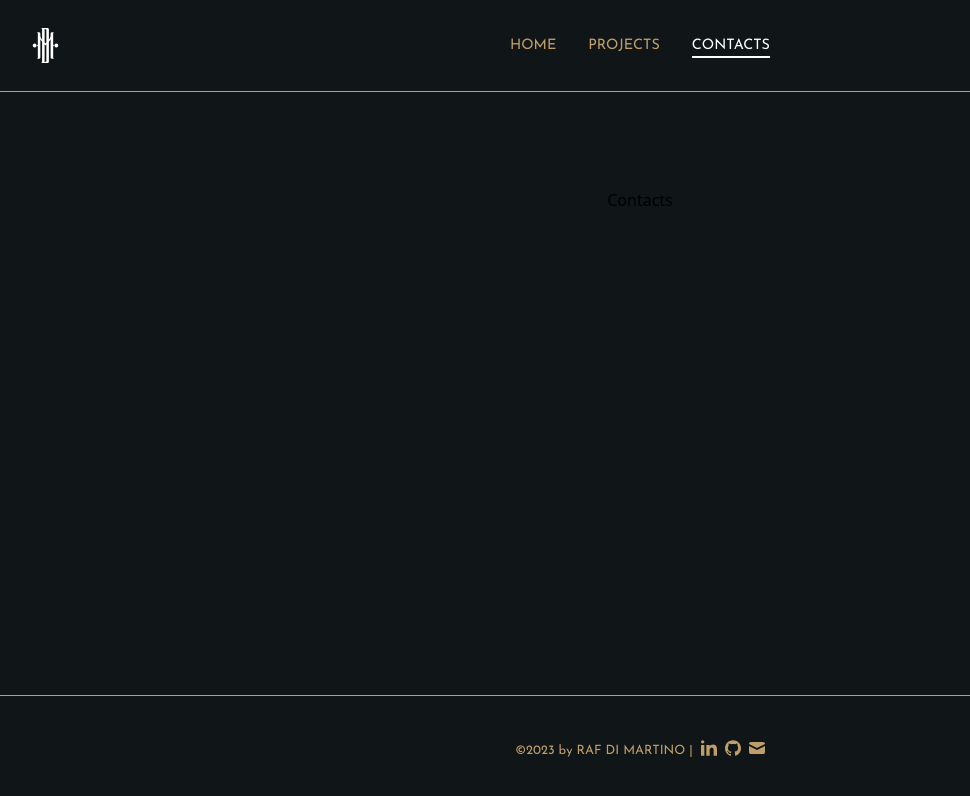
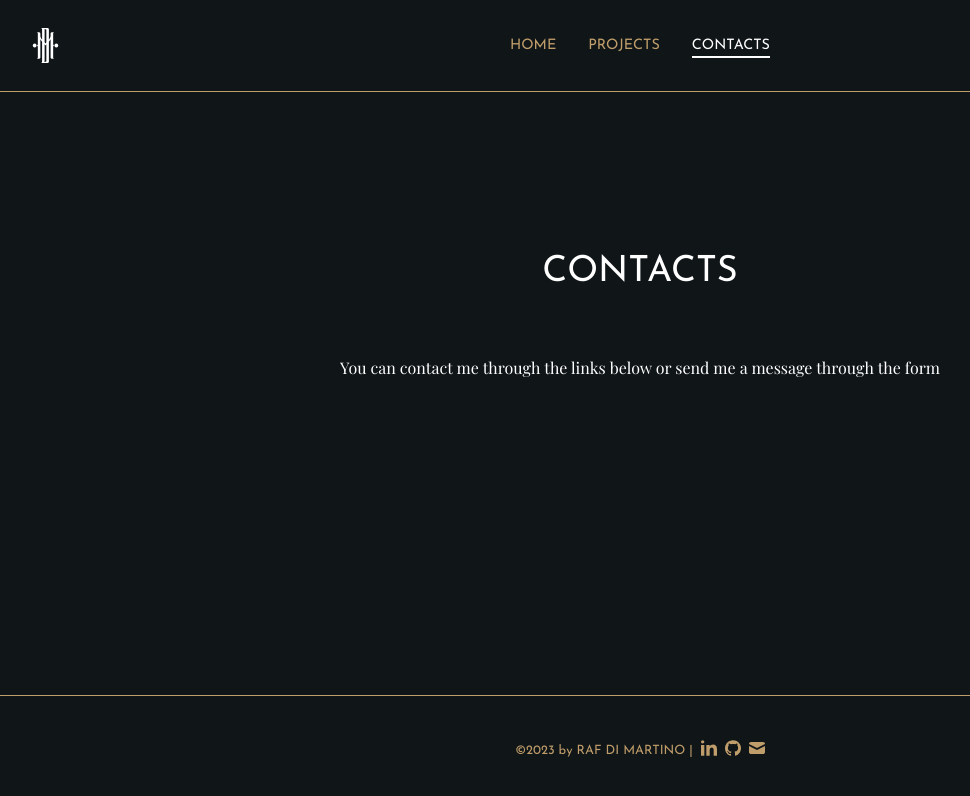
Before and after one commit to RafDiMartino/portfolio-2023, a Next.js app: page /contacts in a window 1280 px wide. Shown: the top 796 px of the page, without its empty margins (0-970 px from the left). Built offline with nearby package versions, Linux system fonts and the light colour scheme; a web font is replaced by a local one.

Commit message:
adding heading component

```diff
--- /dev/null
+++ b/app/components/pageHeading/Heading.tsx
@@ -0,0 +1,37 @@
+"use client"
+import React, { useEffect } from 'react'
+import classes from "./projectHeading.module.css"
+import gsap from 'gsap'
+// import headings from "../../data/headings.json"
+
+interface headings {
+  title: string;
+  standfirst: string[];
+}
+
+export const ProjectHeading = ({title, standfirst} : headings) => {
+
+  useEffect(() => {
+
+    gsap.fromTo(
+      ".headingAnimation",
+      {
+        autoAlpha: 0,
+      },
+      {
+        autoAlpha: 1,
+        duration: 1,
+        ease: "power2.inOut",
+      }
+    )
+  }, [])
+
+  return (
+    <div className={`${classes.headingContainer} headingAnimation`}>
+      <h1 className={classes.pageHeader}>{title}</h1>
+      <div className={classes.standfirst}>
+      {standfirst.map((s, i) => <p key={i}>{s}</p>)}
+      </div>
+    </div>
+  )
+}
--- a/app/components/projectPageHeading/ProjectHeading.tsx
+++ /dev/null
@@ -1,33 +0,0 @@
-"use client"
-import React, {useEffect} from 'react'
-import classes from "./projectHeading.module.css"
-import gsap from 'gsap'
-
-export const ProjectHeading = () => {
-
-    useEffect(() => {
-
-        gsap.fromTo(
-          ".headingAnimation",
-          {
-            autoAlpha: 0,
-          },
-          {
-            autoAlpha: 1,
-            duration: 1,
-            ease: "power2.inOut",
-            // delay: 1
-          }
-        )
-      }, [])
-
-    return (
-        <div className={`${classes.headingContainer} headingAnimation`}>
-            <h1 className={classes.pageHeader}>PROJECTS</h1>
-            <div className={classes.standfirst}>
-                <p>Here are displayed all my web projects since I have started playing with web technologies.</p>
-                <p>Below you can search the by technogy to view only to the projects you are interested in.</p>
-            </div>
-        </div>
-    )
-}
--- /dev/null
+++ b/app/contacts/page.module.css
@@ -0,0 +1,7 @@
+.pageContainer {
+    @apply flex flex-col items-center justify-center w-full px-5 pt-40;
+
+    & > * {
+        margin-bottom: 4rem;
+    }
+}
--- a/app/contacts/page.tsx
+++ b/app/contacts/page.tsx
@@ -1,4 +1,7 @@
 import React from 'react'
+import classes from "./page.module.css"
+import { ProjectHeading } from '../components/pageHeading/Heading'
+import headings from "../data/headings.json"
 
 export const metadata = {
     title: 'Raf Di Martino | Contacts',
@@ -7,8 +10,18 @@ export const metadata = {
 
 export default function Page() {
   return (
-    <main className="flex flex-col items-center justify-between p-24">
-      <div>Contacts</div>
+    <main className={classes.pageContainer}>
+      <ProjectHeading title={headings.contacts.title} standfirst={headings.contacts.standfirst}/>
+      {/* <div className={classes.contactWrapper}>
+        <h1>CONTACT ME</h1>
+        <p>You can contact me through the links below or send me a message through the form</p>
+        <div className={classes.socialMedia}>
+          <SocialMedia />
+        </div>
+        <div className={classes.formWrapper}>
+          <ContactForm />
+        </div>
+      </div> */}
     </main>
   )
 }
--- /dev/null
+++ b/app/data/headings.json
@@ -0,0 +1,15 @@
+{
+    "projects": {
+        "title": "PROJECTS",
+        "standfirst": [
+            "Here are displayed all my web projects since I have started playing with web technologies.",
+            "Below you can search the by technogy to view only to the projects you are interested in."
+        ]
+    },
+    "contacts": {
+        "title": "CONTACTS",
+        "standfirst": [
+            "You can contact me through the links below or send me a message through the form"
+        ]
+    }
+}
--- a/app/projects/page.tsx
+++ b/app/projects/page.tsx
@@ -1,7 +1,8 @@
 import React from 'react'
 import classes from "./page.module.css"
 import Search from '../components/search/Search'
-import { ProjectHeading } from '../components/projectPageHeading/ProjectHeading'
+import { ProjectHeading } from '../components/pageHeading/Heading'
+import headings from "../data/headings.json"
 
 export const metadata = {
   title: 'Raf Di Martino | Projects',
@@ -12,7 +13,7 @@ export default function Page() {
 
   return (
     <main className={classes.pageContainer}>
-      <ProjectHeading />
+      <ProjectHeading title={headings.projects.title} standfirst={headings.projects.standfirst}/>
       <Search />
     </main>
   )
```
Also changed, not shown: app/components/pageHeading/projectHeading.module.css (renamed from app/components/projectPageHeading/projectHeading.module.css).
